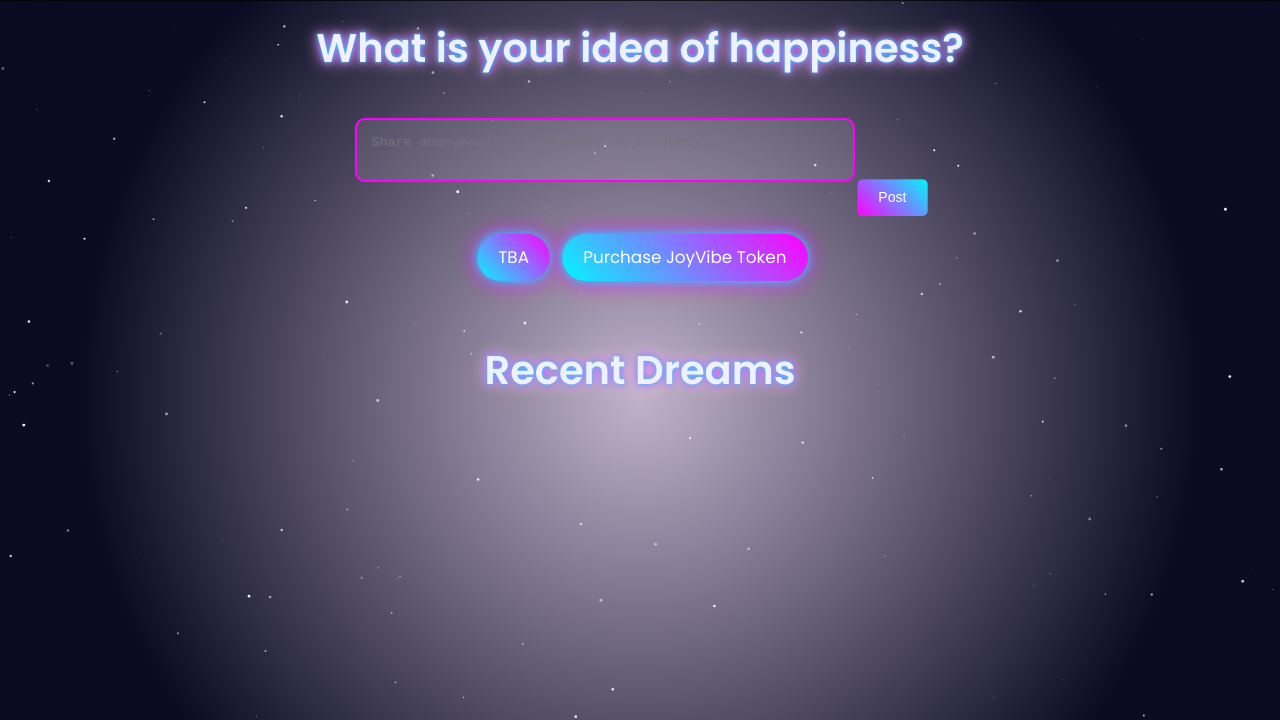
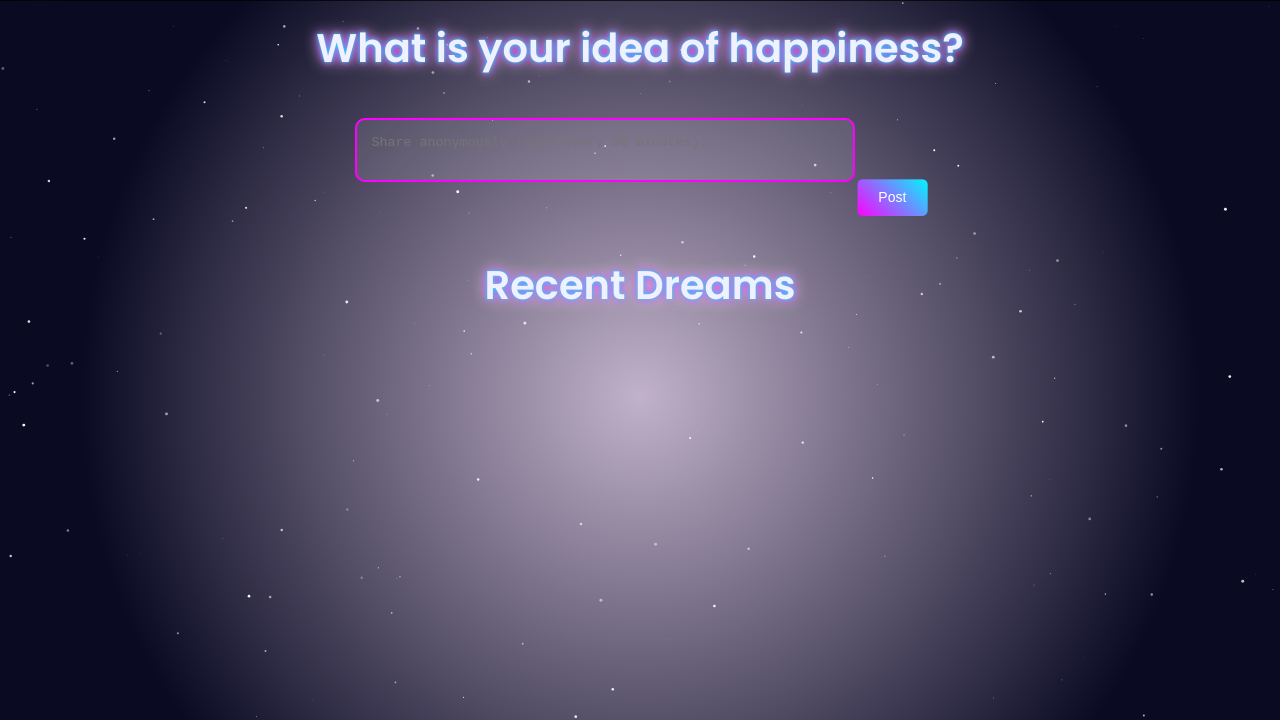
Before and after one commit to crypto-chad111/joyvibe, a plain HTML site: page index.html in a window 1280 px wide. Shown: the part 82-802 px from the top of the page. Drawn offline with Linux system fonts and the light colour scheme; no server answers.

Commit message:
Update index.html

```diff
--- a/index.html
+++ b/index.html
@@ -61,10 +61,10 @@
       <textarea id="quick-post" maxlength="614" placeholder="Share anonymously (once every 30 minutes)..."></textarea>
       <button onclick="quickPost()">Post</button>
     </div>
-	<div class="token-container">
+	<!--<div class="token-container">
 		<button id="token-address-btn" class="token-btn" onclick="copyTokenAddress()">TBA</button>
 		<button class="token-purchase-btn" onclick="window.open('TBA', '_blank')">Purchase JoyVibe Token</button>
-	</div>
+	</div>-->
     <div class="recent-bubbles">
       <h2>Recent Dreams</h2>
       <div id="recent-posts" class="bubble-grid"></div>
```
